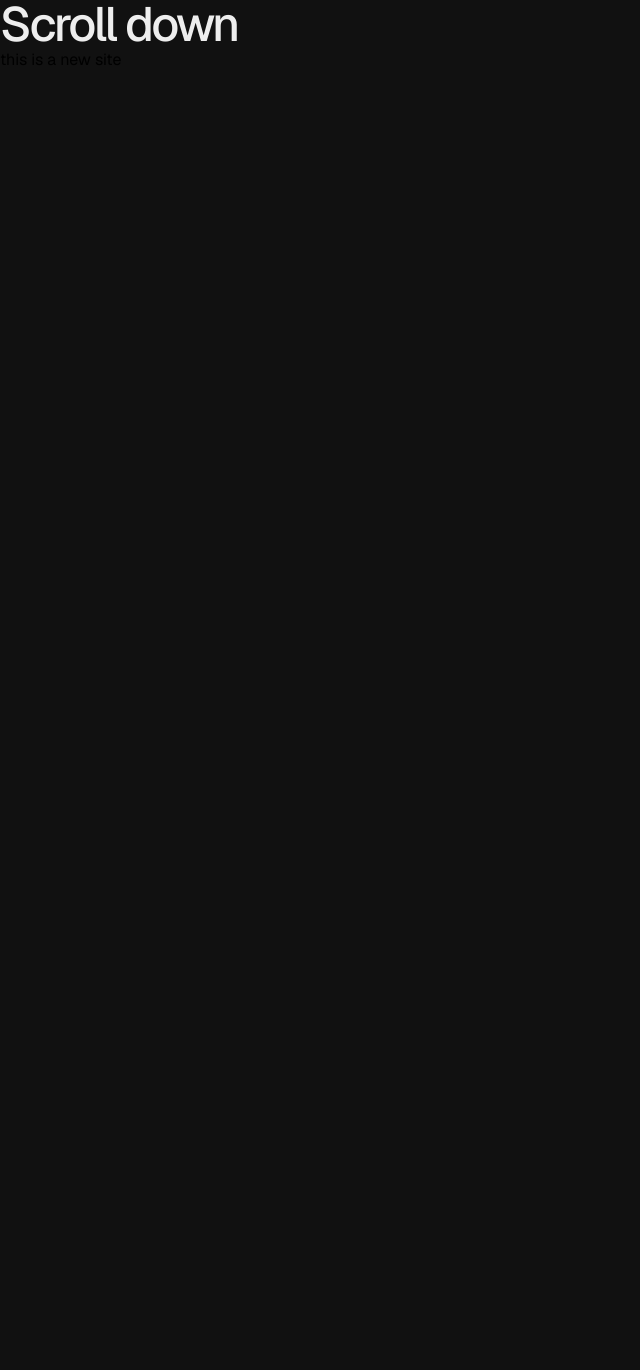
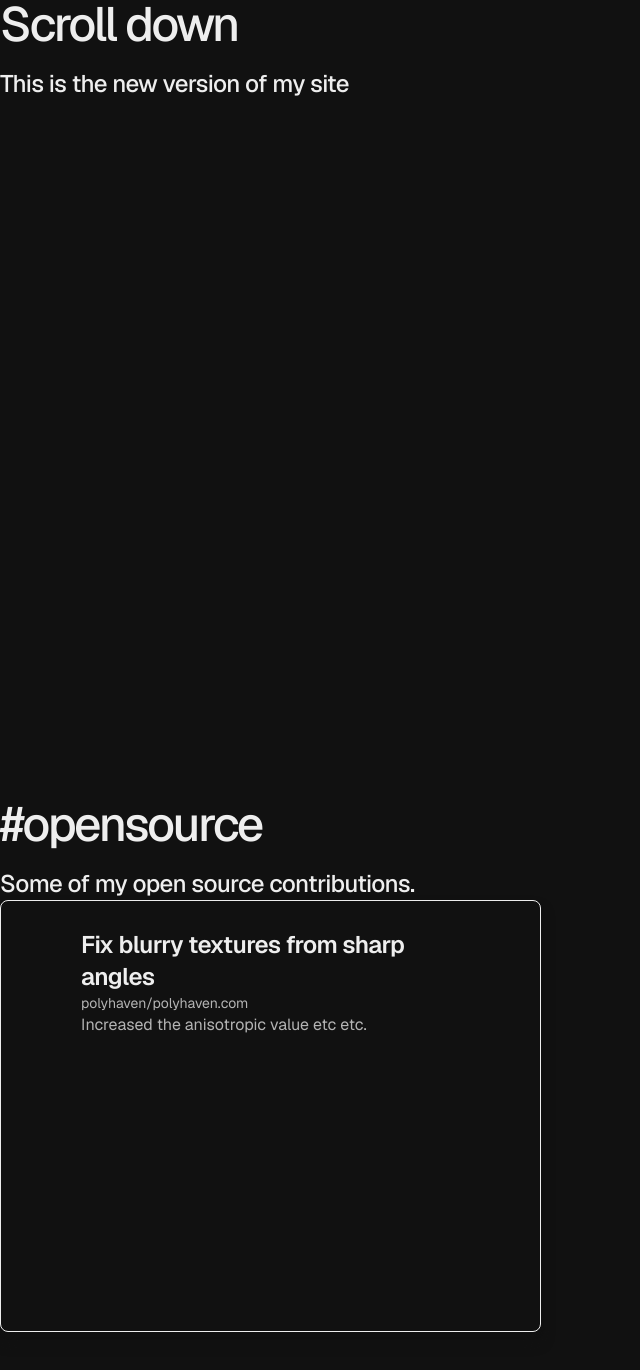
Before and after one commit to fulopkovacs/horizontal-scroll-text-effect, a Next.js app: page /v2 in a window 1280 px wide. Shown: the top 1370 px of the page, without its empty margins (0-640 px from the left). Before the commit the page ends 800 px from the top, so only its background shows below. Built offline with nearby package versions, Linux system fonts and the light colour scheme.

Commit message:
Start adding the card entry animations

```diff
--- a/src/pages/_app.tsx
+++ b/src/pages/_app.tsx
@@ -2,9 +2,9 @@ import { type AppType } from "next/dist/shared/lib/utils";
 
 import "~/styles/globals.css";
 
-// import { GeistSans } from "geist/font/sans";
-// import { GeistMono } from "geist/font/mono";
-import { GeistMono, GeistSans } from "geist/font";
+import { GeistSans } from "geist/font/sans";
+import { GeistMono } from "geist/font/mono";
+// import { GeistMono, GeistSans } from "geist/font";
 
 const MyApp: AppType = ({ Component, pageProps }) => {
   return (
--- a/src/pages/v2/index.tsx
+++ b/src/pages/v2/index.tsx
@@ -1,10 +1,68 @@
+import { type ReactNode } from "react";
+import { motion } from "framer-motion";
+
+function Section({ children }: { children: ReactNode }) {
+  return <div className="min-h-screen">{children}</div>;
+}
+
+function SectionTitle({ children }: { children: string }) {
+  return (
+    <h1 className="text-5xl font-medium tracking-tighter text-gray12">
+      {children}
+    </h1>
+  );
+}
+
+function SectionSubtitle({ children }: { children: string }) {
+  return (
+    <p className="mt-5 text-2xl font-medium tracking-tight text-gray12">
+      {children}
+    </p>
+  );
+}
+
+function Card({
+  title,
+  repo,
+  text,
+}: {
+  title: string;
+  repo: string;
+  text: string;
+}) {
+  return (
+    <motion.div
+      initial={{ width: 200, height: 200 }}
+      whileInView={{ width: 541, height: 432 }}
+      transition={{ duration: 0.3, delay: 0.2 }}
+      className="rounded-lg border border-gray12 px-20 py-7 shadow-lg shadow-gray1"
+    >
+      <h3 className="text-2xl font-semibold tracking-tight text-gray12">
+        {title}
+      </h3>
+      <p className="text-sm text-gray11">{repo}</p>
+      <p className="text-gray11">{text}</p>
+      <div className="h-[174px] w-[300px] rounded-lg" />
+    </motion.div>
+  );
+}
+
 export default function Page() {
   return (
-    <div>
-      <h1 className="text-5xl font-medium tracking-tighter text-gray12">
-        Scroll down
-      </h1>
-      <p>this is a new site</p>
-    </div>
+    <>
+      <Section>
+        <SectionTitle>Scroll down</SectionTitle>
+        <SectionSubtitle>This is the new version of my site</SectionSubtitle>
+      </Section>
+      <Section>
+        <SectionTitle>#opensource</SectionTitle>
+        <SectionSubtitle>Some of my open source contributions.</SectionSubtitle>
+        <Card
+          title="Fix blurry textures from sharp angles"
+          repo="polyhaven/polyhaven.com"
+          text="Increased the anisotropic value etc etc."
+        />
+      </Section>
+    </>
   );
 }
```
